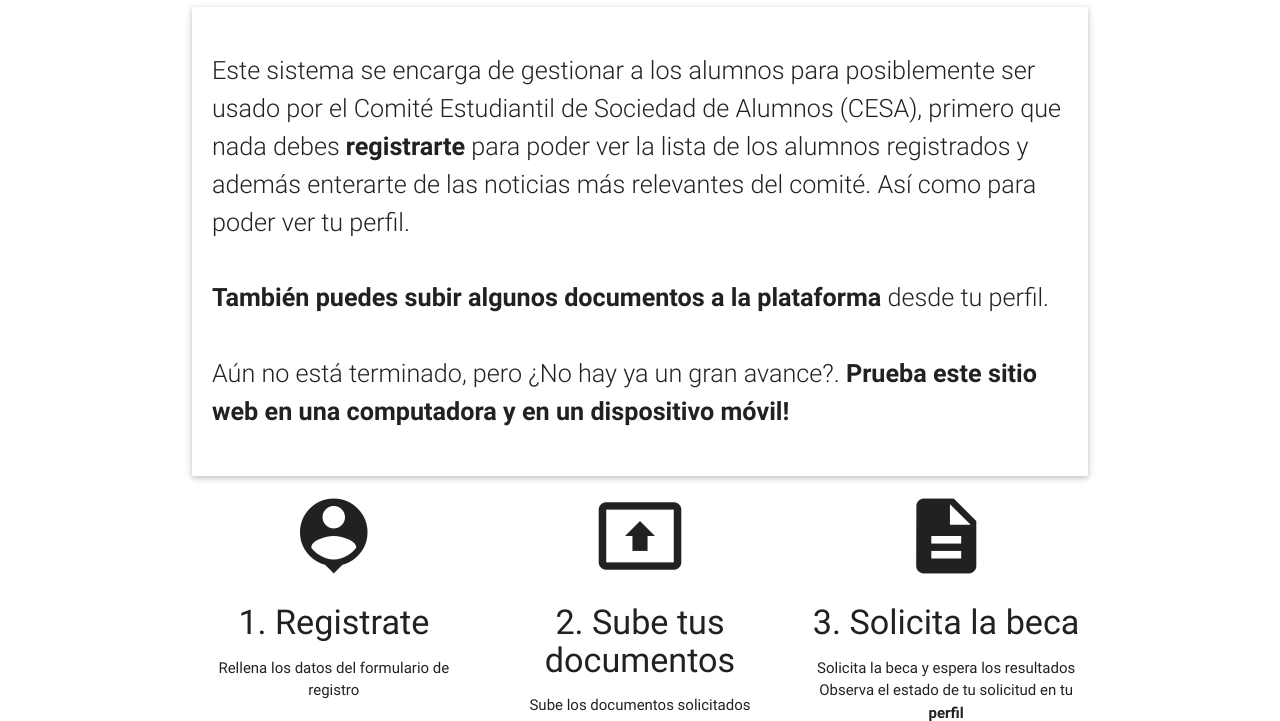
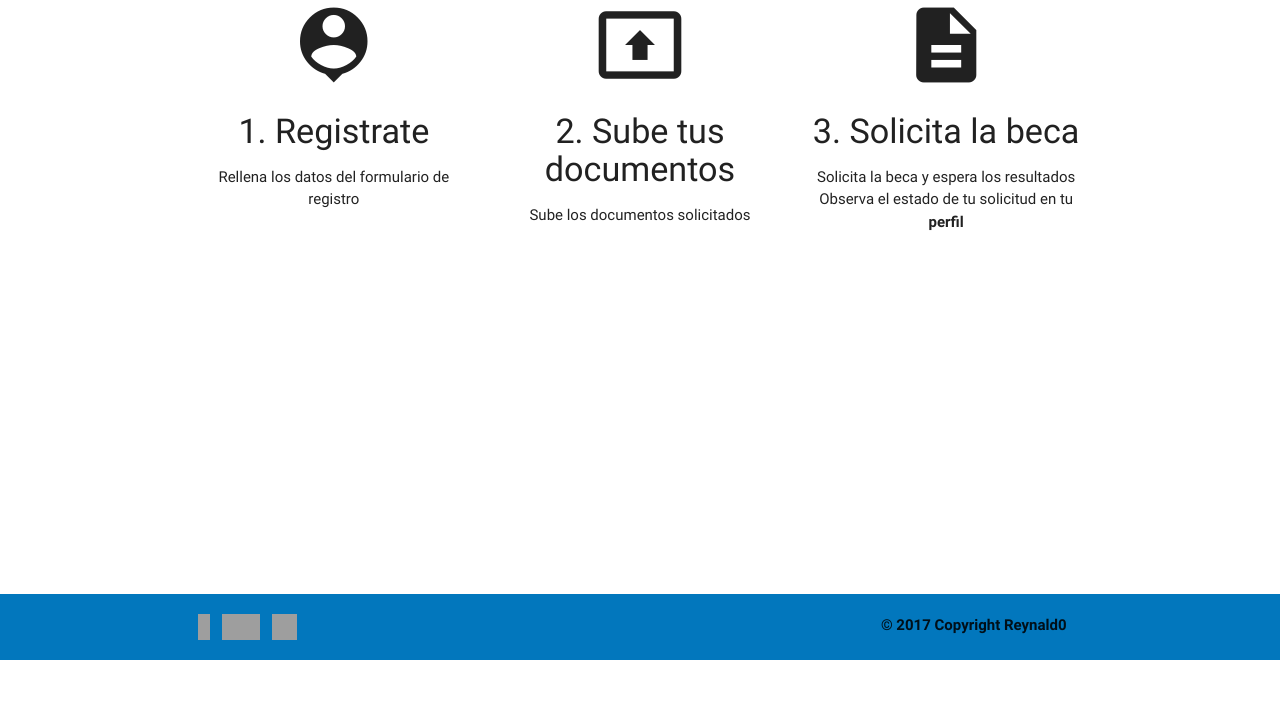
Before and after one commit to Reynald0/Real, a Django app: page / in a window 1280 px wide. Shown: the part 140-861 px from the top of the page. After the commit the page ends 800 px from the top, so only its background shows below. Run offline with Django 3.2, Linux system fonts and the light colour scheme; some libraries are stand-ins or nearby versions; grey boxes are pictures that could not be loaded.

Commit message:
Pasos del sistema
** Se deja solo los pasos a seguir en el sistema.

```diff
--- a/templates/cuentas/inicio.html
+++ b/templates/cuentas/inicio.html
@@ -4,18 +4,7 @@
 	¡Bienvenido!
 {% endblock encabezado%}
 {% block contenido %}
-	<div class="card-panel hoverable">
-		<p class="flow-text">
-			Este sistema se encarga de gestionar a los alumnos para posiblemente ser usado por el Comité Estudiantil de Sociedad
-			de Alumnos (CESA), primero que nada debes <b>registrarte</b> para poder ver la lista de los alumnos registrados y además
-			enterarte de las noticias más relevantes del comité. Así como para poder ver tu perfil.<br/><br/>
 
-            <b>También puedes subir algunos documentos a la plataforma</b> desde tu perfil.<br/><br/>
-
-			Aún no está terminado, pero ¿No hay ya un gran avance?.
-			<b>Prueba este sitio web en una computadora y en un dispositivo móvil!</b>
-		</p>
-	</div>
 	<div class="row">
 				<div class="col s12 m4">
 					<div class="center">
```
